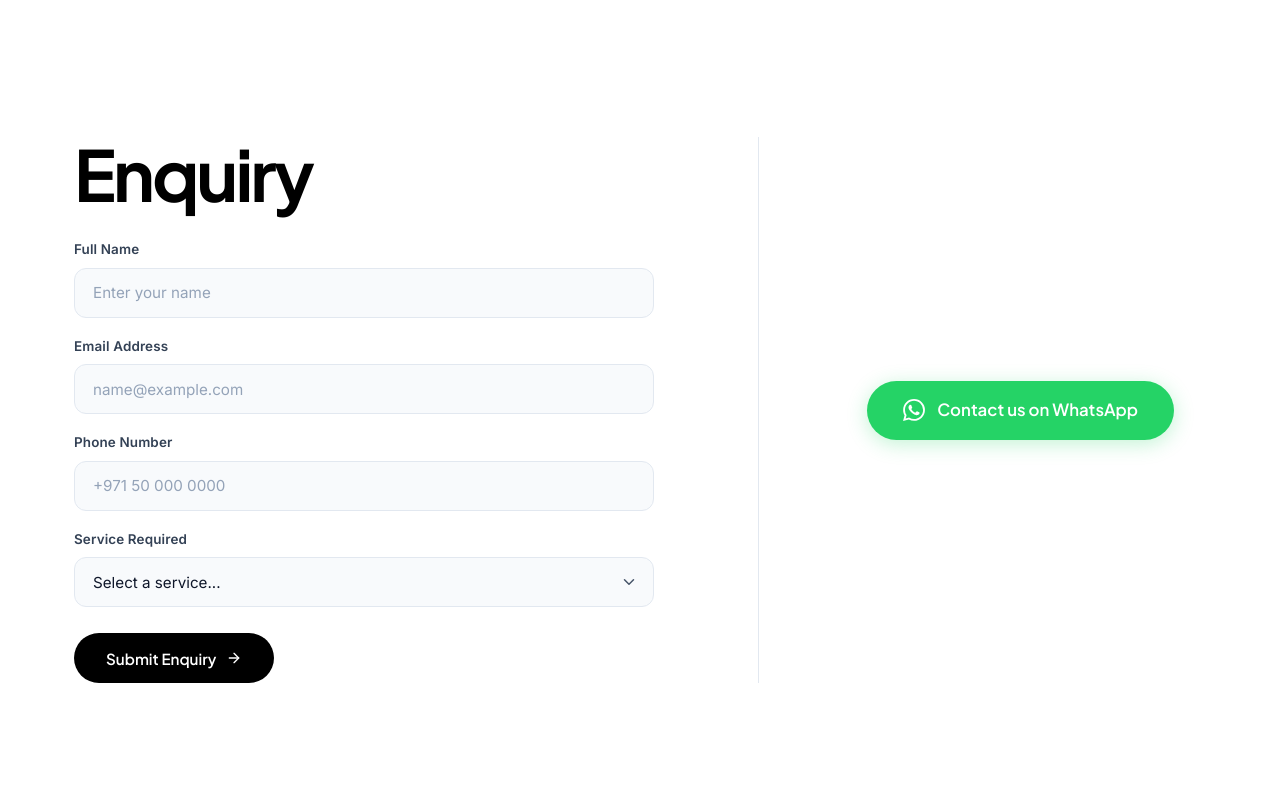
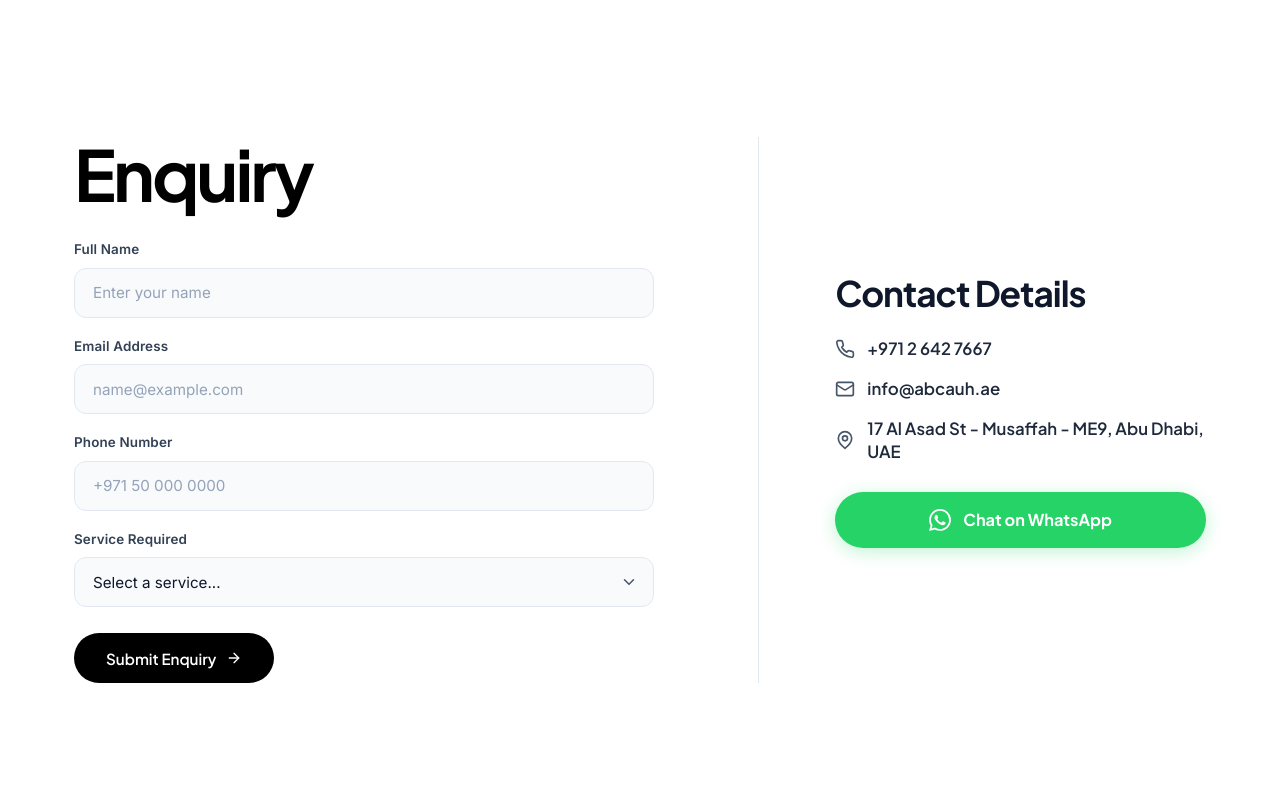
Before and after one commit to abctyping26-cloud/abc, a Next.js app: page / in a window 1280 px wide. Shown: the part 5340-6140 px from the top of the page. Built offline with nearby package versions, Linux system fonts and the light colour scheme; no server answers.

Commit message:
feat: Update contact details in ContactModal and EnquirySection, enhance styling for better user experience

```diff
--- a/app/components/ContactModal.tsx
+++ b/app/components/ContactModal.tsx
@@ -12,7 +12,8 @@ interface ContactModalProps {
 const PHONE_NUMBER = process.env.NEXT_PUBLIC_CONTACT_PHONE || "+971 2 642 7667";
 const WHATSAPP_PHONE =
   process.env.NEXT_PUBLIC_WHATSAPP_PHONE || DEFAULT_WHATSAPP_PHONE || "971543078430";
-const EMAIL_ADDRESS = process.env.NEXT_PUBLIC_CONTACT_EMAIL || "info@abctyping.ae";
+const EMAIL_ADDRESS = process.env.NEXT_PUBLIC_CONTACT_EMAIL || "info@abcauh.ae";
+const ADDRESS_TEXT = "17 Al Asad St - Musaffah - ME9, Abu Dhabi";
 
 export default function ContactModal({ isOpen, onClose }: ContactModalProps) {
   const [mounted, setMounted] = useState(false);
@@ -181,7 +182,51 @@ export default function ContactModal({ isOpen, onClose }: ContactModalProps) {
             <span className="contact-text-value">{PHONE_NUMBER}</span>
           </div>
 
-          {/* 2. WhatsApp Direct Button */}
+          {/* 2. Email */}
+          <div
+            className="contact-text-item"
+            onMouseEnter={() => handleMouseEnter("email")}
+            onMouseLeave={handleMouseLeave}
+            onClick={() => handleCopy(EMAIL_ADDRESS, "email")}
+            role="button"
+            tabIndex={0}
+            onKeyDown={(e) => {
+              if (e.key === "Enter" || e.key === " ") {
+                e.preventDefault();
+                handleCopy(EMAIL_ADDRESS, "email");
+              }
+            }}
+            title="Click to copy email address"
+          >
+            <span className="contact-text-label">
+              Email {copiedField === "email" && <span className="mobile-copied-tag">Copied!</span>}
+            </span>
+            <span className="contact-text-value">{EMAIL_ADDRESS}</span>
+          </div>
+
+          {/* 3. Location / Address */}
+          <div
+            className="contact-text-item"
+            onMouseEnter={() => handleMouseEnter("address")}
+            onMouseLeave={handleMouseLeave}
+            onClick={() => handleCopy(ADDRESS_TEXT, "address")}
+            role="button"
+            tabIndex={0}
+            onKeyDown={(e) => {
+              if (e.key === "Enter" || e.key === " ") {
+                e.preventDefault();
+                handleCopy(ADDRESS_TEXT, "address");
+              }
+            }}
+            title="Click to copy address"
+          >
+            <span className="contact-text-label">
+              Location / Address {copiedField === "address" && <span className="mobile-copied-tag">Copied!</span>}
+            </span>
+            <span className="contact-text-value contact-address-text">{ADDRESS_TEXT}</span>
+          </div>
+
+          {/* 4. WhatsApp Direct Button */}
           <div
             className="contact-whatsapp-item"
             onMouseEnter={handleMouseLeave}
@@ -206,28 +251,6 @@ export default function ContactModal({ isOpen, onClose }: ContactModalProps) {
               <span>Chat on WhatsApp</span>
             </a>
           </div>
-
-          {/* 3. Email */}
-          <div
-            className="contact-text-item"
-            onMouseEnter={() => handleMouseEnter("email")}
-            onMouseLeave={handleMouseLeave}
-            onClick={() => handleCopy(EMAIL_ADDRESS, "email")}
-            role="button"
-            tabIndex={0}
-            onKeyDown={(e) => {
-              if (e.key === "Enter" || e.key === " ") {
-                e.preventDefault();
-                handleCopy(EMAIL_ADDRESS, "email");
-              }
-            }}
-            title="Click to copy email address"
-          >
-            <span className="contact-text-label">
-              Email {copiedField === "email" && <span className="mobile-copied-tag">Copied!</span>}
-            </span>
-            <span className="contact-text-value">{EMAIL_ADDRESS}</span>
-          </div>
         </div>
       </div>
     </div>,
--- a/app/components/EnquirySection.tsx
+++ b/app/components/EnquirySection.tsx
@@ -5,6 +5,13 @@ import { getWhatsAppUrl, WHATSAPP_MESSAGES } from "../utils/whatsapp";
 
 const API_BASE_URL =
   process.env.NEXT_PUBLIC_API_URL || "http://localhost:5000";
+
+const CONTACT_PHONE =
+  process.env.NEXT_PUBLIC_CONTACT_PHONE || "+971 2 642 7667";
+const CONTACT_EMAIL =
+  process.env.NEXT_PUBLIC_CONTACT_EMAIL || "info@abcauh.ae";
+const ADDRESS_TEXT = "17 Al Asad St - Musaffah - ME9, Abu Dhabi, UAE";
+const MAPS_URL = "https://maps.app.goo.gl/jffQWNvko3vaLCfz8";
 
 const SERVICE_LABELS: Record<string, string> = {
   "business-setup": "Business Setup & Formation",
@@ -327,10 +334,84 @@ export default function EnquirySection() {
             )}
           </div>
 
-          {/* Right Column: Contact Us on WhatsApp Capsule Only */}
+          {/* Right Column: Contact Details + WhatsApp Button */}
           <div className="enquiry-right-col" data-aos="fade-left" data-aos-duration="800">
-            <a
-              href={getWhatsAppUrl(WHATSAPP_MESSAGES.enquiry)}
+            <div className="enquiry-contact-card">
+              <h3 className="enquiry-contact-heading">Contact Details</h3>
+
+              <div className="enquiry-details-list">
+                {/* 1. Phone */}
+                <a
+                  href={`tel:${CONTACT_PHONE.replace(/\s+/g, "")}`}
+                  className="enquiry-detail-row"
+                  title="Call our office"
+                >
+                  <svg
+                    className="enquiry-detail-icon"
+                    viewBox="0 0 24 24"
+                    fill="none"
+                    stroke="currentColor"
+                    strokeWidth="2"
+                    strokeLinecap="round"
+                    strokeLinejoin="round"
+                    aria-hidden="true"
+                  >
+                    <path d="M22 16.92v3a2 2 0 01-2.18 2 19.79 19.79 0 01-8.63-3.07 19.5 19.5 0 01-6-6 19.79 19.79 0 01-3.07-8.67A2 2 0 014.11 2h3a2 2 0 012 1.72 12.84 12.84 0 00.7 2.81 2 2 0 01-.45 2.11L8.09 9.91a16 16 0 006 6l1.27-1.27a2 2 0 012.11-.45 12.84 12.84 0 002.81.7A2 2 0 0122 16.92z" />
+                  </svg>
+                  <span className="enquiry-detail-text">{CONTACT_PHONE}</span>
+                </a>
+
+                {/* 2. Email */}
+                <a
+                  href={`mailto:${CONTACT_EMAIL}`}
+                  className="enquiry-detail-row"
+                  title="Send us an email"
+                >
+                  <svg
+                    className="enquiry-detail-icon"
+                    viewBox="0 0 24 24"
+                    fill="none"
+                    stroke="currentColor"
+                    strokeWidth="2"
+                    strokeLinecap="round"
+                    strokeLinejoin="round"
+                    aria-hidden="true"
+                  >
+                    <rect width="20" height="16" x="2" y="4" rx="2" />
+                    <path d="m22 7-8.97 5.7a1.94 1.94 0 0 1-2.06 0L2 7" />
+                  </svg>
+                  <span className="enquiry-detail-text">{CONTACT_EMAIL}</span>
+                </a>
+
+                {/* 3. Location / Address */}
+                <a
+                  href={MAPS_URL}
+                  target="_blank"
+                  rel="noopener noreferrer"
+                  className="enquiry-detail-row"
+                  title="View on Google Maps"
+                >
+                  <svg
+                    className="enquiry-detail-icon"
+                    viewBox="0 0 24 24"
+                    fill="none"
+                    stroke="currentColor"
+                    strokeWidth="2"
+                    strokeLinecap="round"
+                    strokeLinejoin="round"
+                    aria-hidden="true"
+                  >
+                    <path d="M20 10c0 6-8 12-8 12s-8-6-8-12a8 8 0 0 1 16 0Z" />
+                    <circle cx="12" cy="10" r="3" />
+                  </svg>
+                  <span className="enquiry-detail-text">{ADDRESS_TEXT}</span>
+                </a>
+              </div>
+
+              {/* 4. WhatsApp Button below details */}
+              <div className="enquiry-whatsapp-wrap">
+                <a
+                  href={getWhatsAppUrl(WHATSAPP_MESSAGES.enquiry)}
               target="_blank"
               rel="noopener noreferrer"
               className="enquiry-whatsapp-capsule"
@@ -343,8 +424,10 @@ export default function EnquirySection() {
               >
                 <path d="M17.472 14.382c-.297-.149-1.758-.867-2.03-.967-.273-.099-.471-.148-.67.15-.197.297-.767.966-.94 1.164-.173.199-.347.223-.644.075-.297-.15-1.255-.463-2.39-1.475-.883-.788-1.48-1.761-1.653-2.059-.173-.297-.018-.458.13-.606.134-.133.298-.347.446-.52.149-.174.198-.298.298-.497.099-.198.05-.371-.025-.52-.075-.149-.669-1.612-.916-2.207-.242-.579-.487-.5-.669-.51-.173-.008-.371-.01-.57-.01-.198 0-.52.074-.792.372-.272.297-1.04 1.016-1.04 2.479 0 1.462 1.065 2.875 1.213 3.074.149.198 2.096 3.2 5.077 4.487.709.306 1.262.489 1.694.625.712.227 1.36.195 1.871.118.571-.085 1.758-.719 2.006-1.413.248-.694.248-1.289.173-1.413-.074-.124-.272-.198-.57-.347m-5.421 7.403h-.004a9.87 9.87 0 01-5.031-1.378l-.361-.214-3.741.982.998-3.648-.235-.374a9.86 9.86 0 01-1.51-5.26c.001-5.45 4.436-9.884 9.888-9.884 2.64 0 5.122 1.03 6.988 2.898a9.825 9.825 0 012.893 6.994c-.003 5.45-4.437 9.884-9.885 9.884m8.413-18.297A11.815 11.815 0 0012.05 0C5.495 0 .16 5.335.157 11.892c0 2.096.547 4.142 1.588 5.945L.057 24l6.305-1.654a11.882 11.882 0 005.683 1.448h.005c6.554 0 11.89-5.335 11.893-11.893a11.821 11.821 0 00-3.48-8.413z" />
               </svg>
-              <span>Contact us on WhatsApp</span>
-            </a>
+                  <span>Chat on WhatsApp</span>
+                </a>
+              </div>
+            </div>
           </div>
         </div>
       </div>
--- a/app/components/Footer.tsx
+++ b/app/components/Footer.tsx
@@ -41,6 +41,8 @@ const COLUMN_3_SERVICES = [
   { label: "Mission Visa Abu Dhabi", href: "/services/mission-visa-abu-dhabi" },
   { label: "Foreign Visa Assistance", href: "/services/foreign-visa-assistance" },
 ];
+
+const CONTACT_EMAIL = process.env.NEXT_PUBLIC_CONTACT_EMAIL || "info@abcauh.ae";
 
 export default function Footer() {
   const currentYear = new Date().getFullYear();
@@ -240,7 +242,7 @@ export default function Footer() {
                     <rect width="20" height="16" x="2" y="4" rx="2" />
                     <path d="m22 7-8.97 5.7a1.94 1.94 0 0 1-2.06 0L2 7" />
                   </svg>
-                  <a href="mailto:info@abctyping.ae">info@abctyping.ae</a>
+                  <a href={`mailto:${CONTACT_EMAIL}`}>{CONTACT_EMAIL}</a>
                 </div>
 
                 <div className="footer-contact-row">
--- a/app/styles/contact-modal.css
+++ b/app/styles/contact-modal.css
@@ -179,6 +179,13 @@
   transition: color 0.15s ease;
 }
 
+.contact-address-text {
+  font-size: 0.95rem;
+  line-height: 1.35;
+  text-align: center;
+  max-width: 290px;
+}
+
 /* WhatsApp Item & Direct Open Button */
 .contact-whatsapp-item {
   display: flex;
--- a/app/styles/enquiry.css
+++ b/app/styles/enquiry.css
@@ -260,15 +260,79 @@
 
 
 /* ==========================================================================
-   Right Column: WhatsApp Capsule Only (Vertical Split)
+   Right Column: Contact Details + WhatsApp Capsule (Clean & Unboxed)
    ========================================================================== */
 .enquiry-right-col {
   display: flex;
-  align-items: center;
+  flex-direction: column;
   justify-content: center;
   border-left: 1px solid #e2e8f0;
   padding-left: clamp(40px, 6vw, 84px);
   min-height: 400px;
+}
+
+.enquiry-contact-card {
+  display: flex;
+  flex-direction: column;
+  width: 100%;
+  max-width: 440px;
+}
+
+.enquiry-contact-heading {
+  font-family: 'Plus Jakarta Sans', 'Inter', var(--font-family);
+  font-size: clamp(1.8rem, 2.8vw, 2.2rem);
+  font-weight: 700;
+  color: #0f172a;
+  letter-spacing: -0.03em;
+  line-height: 1.15;
+  margin: 0 0 24px 0;
+}
+
+.enquiry-details-list {
+  display: flex;
+  flex-direction: column;
+  gap: 16px;
+  margin-bottom: 28px;
+}
+
+.enquiry-detail-row {
+  display: inline-flex;
+  align-items: center;
+  gap: 12px;
+  text-decoration: none;
+  color: #1e293b;
+  transition: color 0.2s ease, transform 0.2s ease;
+  width: fit-content;
+}
+
+.enquiry-detail-row:hover {
+  color: var(--accent-blue, #1868db);
+  transform: translateX(2px);
+}
+
+.enquiry-detail-icon {
+  width: 20px;
+  height: 20px;
+  stroke: #475569;
+  flex-shrink: 0;
+  transition: stroke 0.2s ease;
+}
+
+.enquiry-detail-row:hover .enquiry-detail-icon {
+  stroke: var(--accent-blue, #1868db);
+}
+
+.enquiry-detail-text {
+  font-family: 'Plus Jakarta Sans', 'Inter', var(--font-family);
+  font-size: 1.05rem;
+  font-weight: 600;
+  color: inherit;
+  line-height: 1.4;
+}
+
+.enquiry-whatsapp-wrap {
+  display: flex;
+  width: 100%;
 }
 
 .enquiry-whatsapp-capsule {
@@ -278,22 +342,23 @@
   gap: 12px;
   background-color: #25d366;
   color: #ffffff;
-  padding: 16px 36px;
+  padding: 15px 32px;
   border-radius: 9999px;
   font-family: 'Plus Jakarta Sans', 'Inter', var(--font-family);
-  font-size: 1.05rem;
-  font-weight: 600;
+  font-size: 1.02rem;
+  font-weight: 650;
   text-decoration: none;
-  box-shadow: 0 4px 20px rgba(37, 211, 102, 0.28);
+  box-shadow: 0 4px 18px rgba(37, 211, 102, 0.28);
   transition: background-color 0.25s ease, transform 0.25s ease, box-shadow 0.25s ease;
   cursor: pointer;
   box-sizing: border-box;
+  width: 100%;
 }
 
 .enquiry-whatsapp-capsule:hover {
   background-color: #20ba59;
   transform: translateY(-2px);
-  box-shadow: 0 8px 28px rgba(37, 211, 102, 0.42);
+  box-shadow: 0 8px 26px rgba(37, 211, 102, 0.38);
 }
 
 .enquiry-whatsapp-icon {
@@ -325,6 +390,10 @@
     min-height: auto;
   }
 
+  .enquiry-contact-card {
+    max-width: 100%;
+  }
+
   .enquiry-submit-btn {
     width: 100%;
   }
@@ -352,6 +421,24 @@
     padding-top: 36px;
   }
 
+  .enquiry-contact-heading {
+    font-size: 1.6rem;
+  }
+
+  .enquiry-details-list {
+    gap: 14px;
+    margin-bottom: 24px;
+  }
+
+  .enquiry-detail-icon {
+    width: 18px;
+    height: 18px;
+  }
+
+  .enquiry-detail-text {
+    font-size: 0.95rem;
+  }
+
   .enquiry-input,
   .enquiry-select {
     height: 48px;
```
